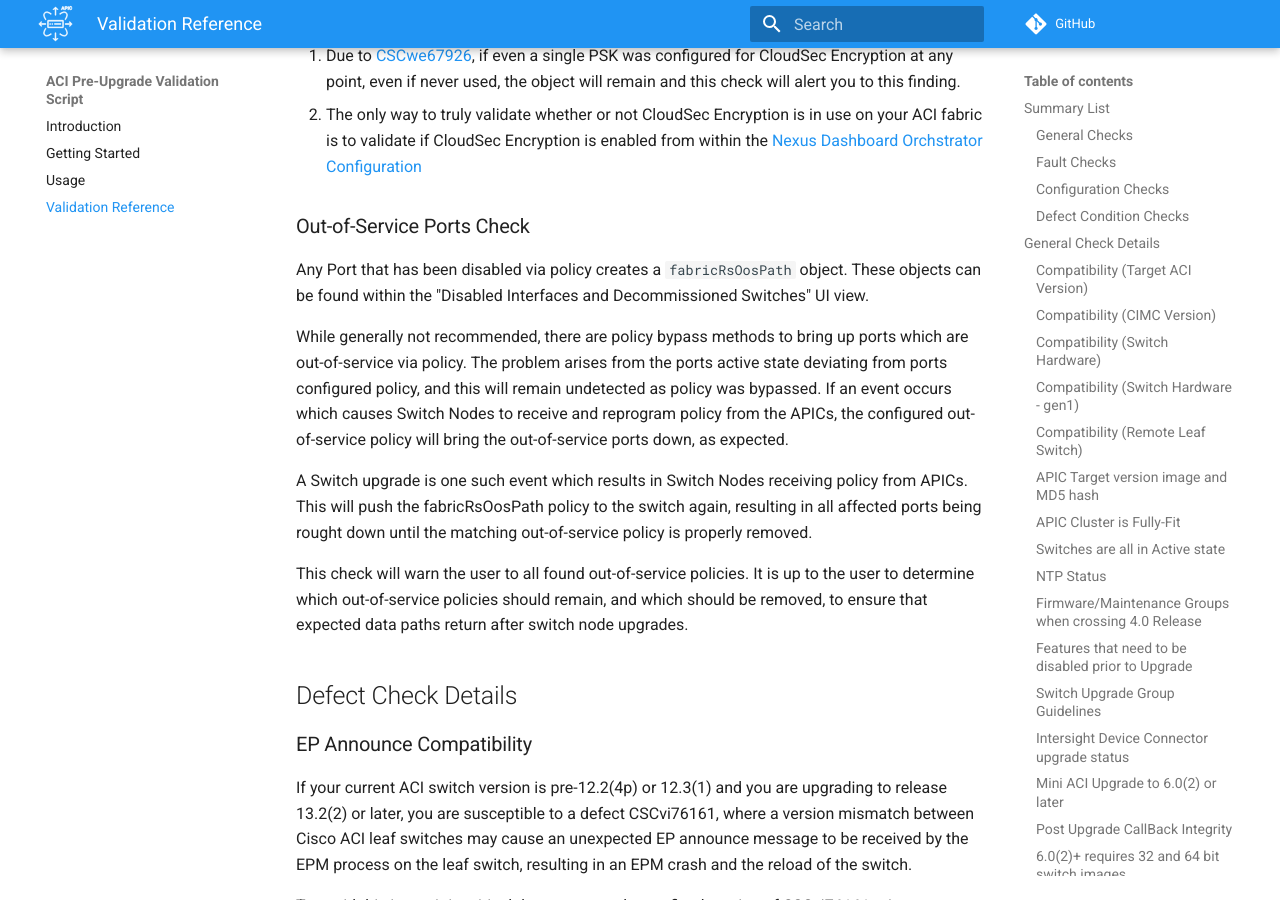
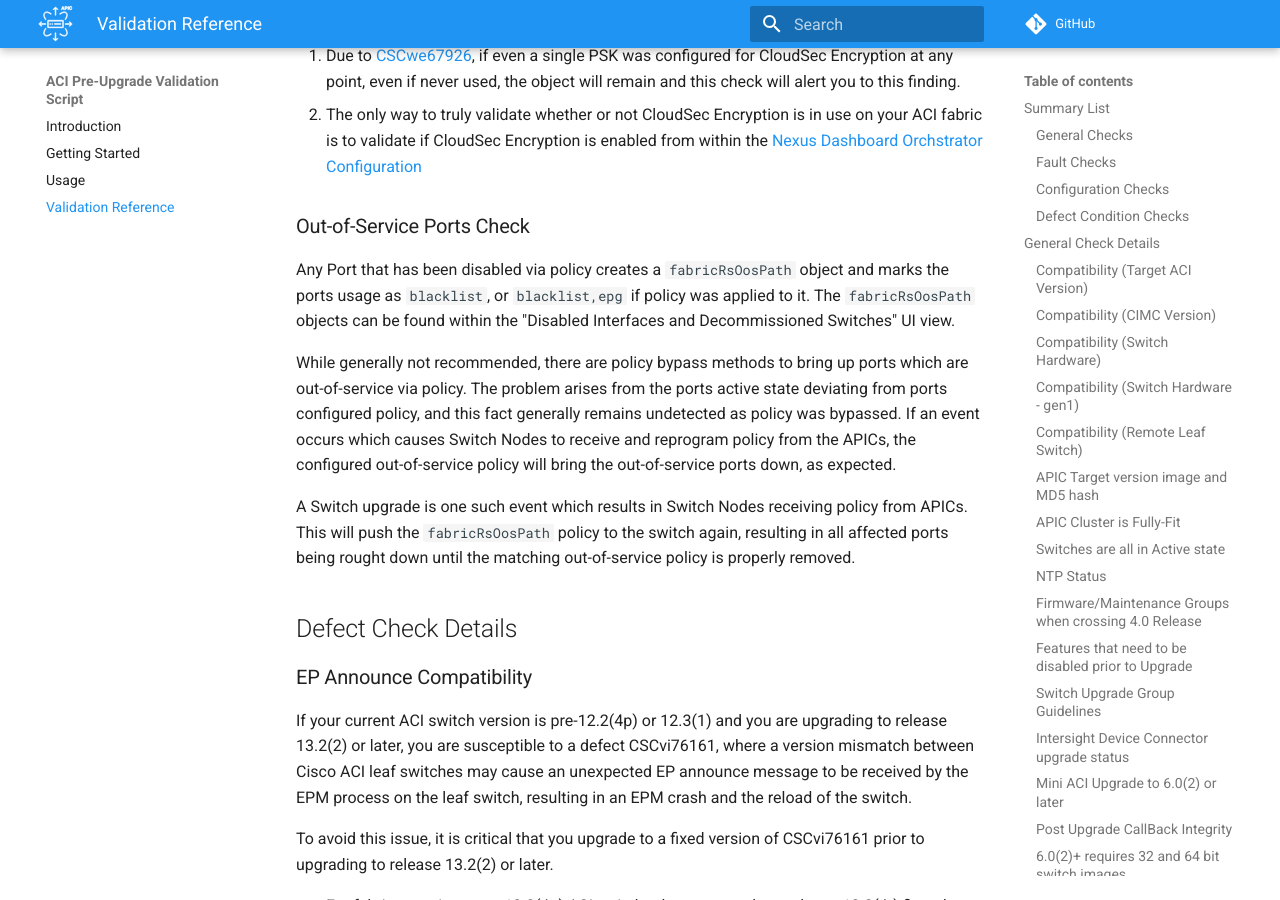
Before and after one commit to datacenter/ACI-Pre-Upgrade-Validation-Script, an MkDocs documentation site: the page built from docs/docs/validations.md, in a window 1280 px wide and 900 px high, scrolled down 51685 px. Built offline with MkDocs 1.6.1 and Material for MkDocs 9.7.7, drawn with Linux system fonts in a browser that asks for light colours; emoji names are drawn with the system emoji font; comment, search, counter and statistics services are not loaded.

Commit message:
update doc to match check

```diff
--- a/docs/docs/validations.md
+++ b/docs/docs/validations.md
@@ -1964,13 +1964,11 @@
 
 ### Out-of-Service Ports Check
 
-Any Port that has been disabled via policy creates a `fabricRsOosPath` object. These objects can be found within the "Disabled Interfaces and Decommissioned Switches" UI view.
-
-While generally not recommended, there are policy bypass methods to bring up ports which are out-of-service via policy. The problem arises from the ports active state deviating from ports configured policy, and this will remain undetected as policy was bypassed. If an event occurs which causes Switch Nodes to receive and reprogram policy from the APICs, the configured out-of-service policy will bring the out-of-service ports down, as expected.
-
-A Switch upgrade is one such event which results in Switch Nodes receiving policy from APICs. This will push the fabricRsOosPath policy to the switch again, resulting in all affected ports being rought down until the matching out-of-service policy is properly removed.
-
-This check will warn the user to all found out-of-service policies. It is up to the user to determine which out-of-service policies should remain, and which should be removed, to ensure that expected data paths return after switch node upgrades.
+Any Port that has been disabled via policy creates a `fabricRsOosPath` object and marks the ports usage as `blacklist`, or `blacklist,epg` if policy was applied to it. The `fabricRsOosPath` objects can be found within the "Disabled Interfaces and Decommissioned Switches" UI view.
+
+While generally not recommended, there are policy bypass methods to bring up ports which are out-of-service via policy. The problem arises from the ports active state deviating from ports configured policy, and this fact generally remains undetected as policy was bypassed. If an event occurs which causes Switch Nodes to receive and reprogram policy from the APICs, the configured out-of-service policy will bring the out-of-service ports down, as expected.
+
+A Switch upgrade is one such event which results in Switch Nodes receiving policy from APICs. This will push the `fabricRsOosPath` policy to the switch again, resulting in all affected ports being rought down until the matching out-of-service policy is properly removed.
 
 
 ## Defect Check Details
```
